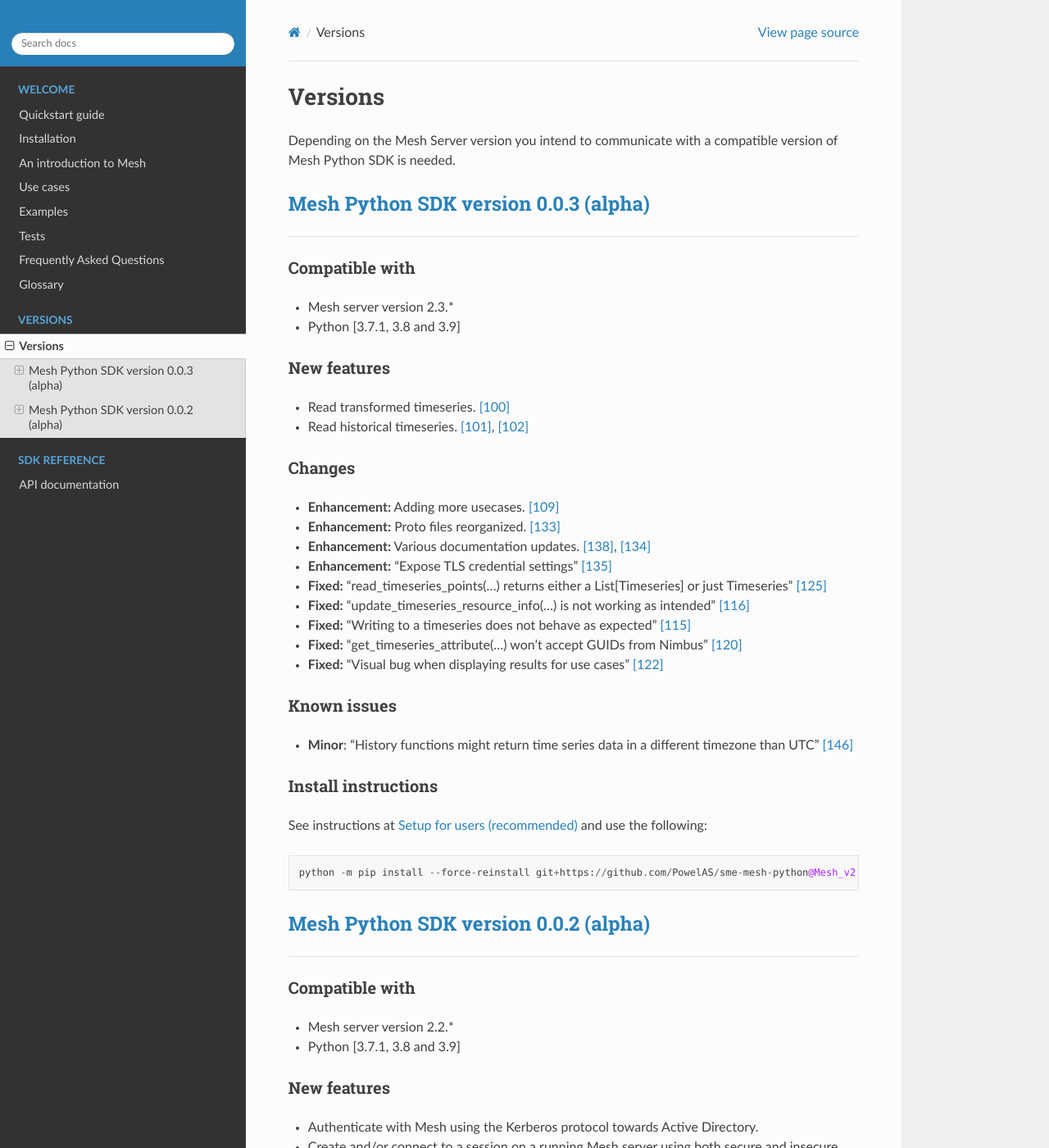
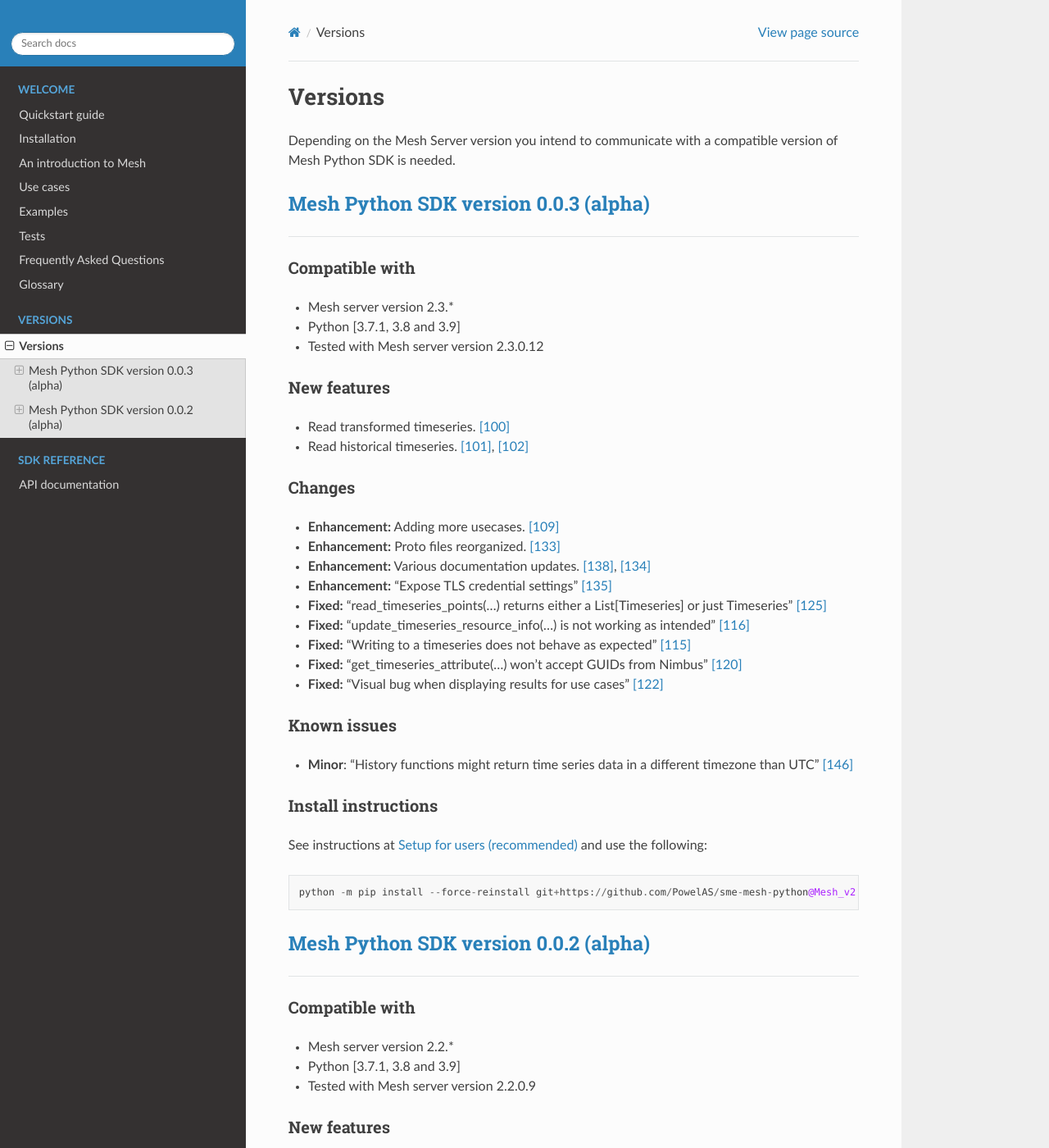
Before and after one commit to Volue-Public/energy-mesh-python, a Sphinx documentation site: the page built from docs/source/versions.rst, in a window 1280 px wide and 1400 px high. Shown: the whole window at 82% size. Built offline with Sphinx 7.4.7 and the Read the Docs theme 2.0.0, drawn with Linux system fonts in a browser that asks for light colours; pages that are not in the unit, such as notebooks, are missing from menus.

Commit message:
Added information on which mesh server version the python api is tested with.

```diff
--- a/docs/source/attributes.rst
+++ /dev/null
@@ -1,2 +0,0 @@
-Attributes
----------------
--- /dev/null
+++ b/docs/source/mesh_object_attributes.rst
@@ -0,0 +1,4 @@
+Attributes
+---------------
+
+An attribute (aka property) of a mesh object
--- a/docs/source/versions.rst
+++ b/docs/source/versions.rst
@@ -14,6 +14,7 @@
 
 - Mesh server version 2.3.*
 - Python [3.7.1, 3.8 and 3.9]
+- Tested with Mesh server version 2.3.0.12
 
 New features
 ~~~~~~~~~~~~~~~~~~
@@ -60,6 +61,7 @@
 
 - Mesh server version 2.2.*
 - Python [3.7.1, 3.8 and 3.9]
+- Tested with Mesh server version 2.2.0.9
 
 New features
 ~~~~~~~~~~~~~~~~~~
```
